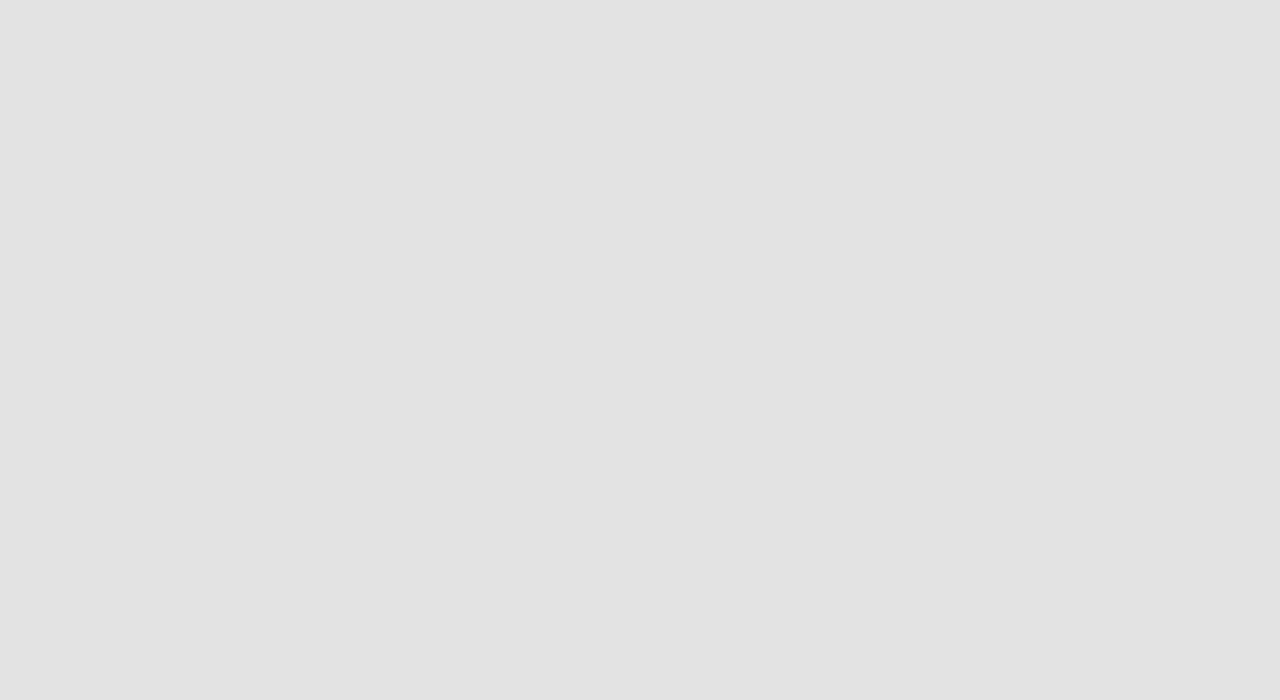
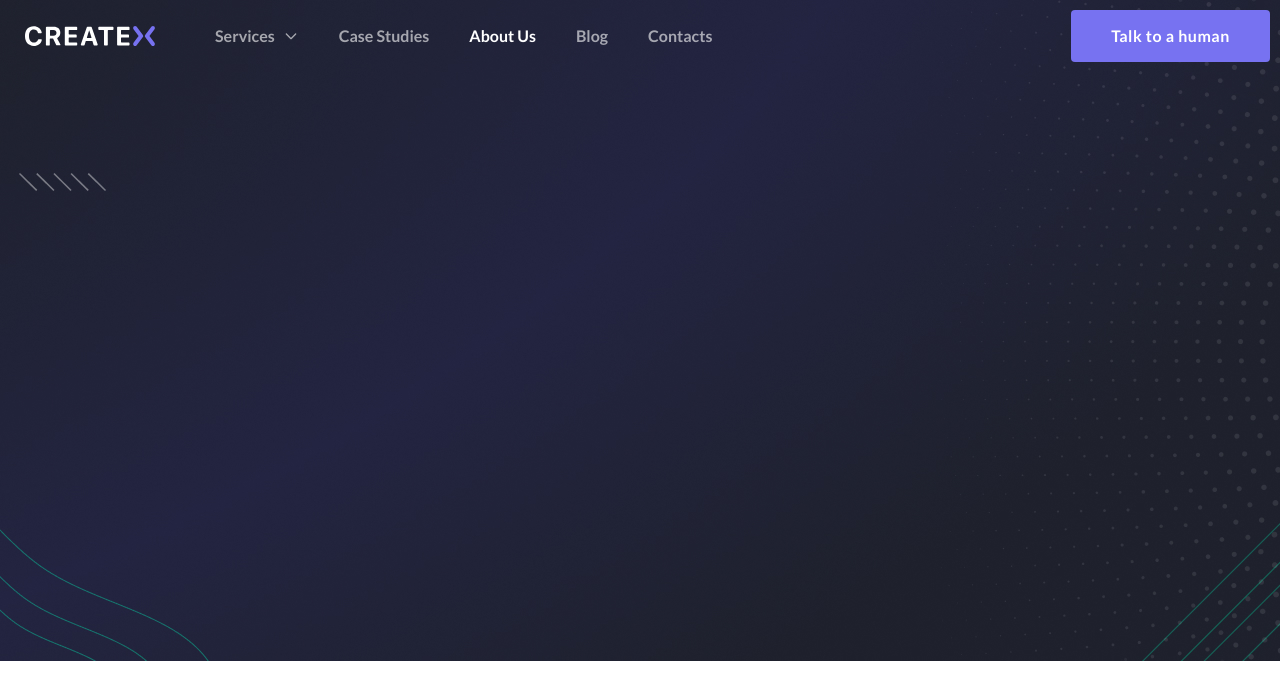
Before and after one commit to TikhonovEugeneA/FrontendProject, a website built with Vite: page index.html in a window 1280 px wide. Built offline with nearby package versions, Linux system fonts and the light colour scheme.

Commit message:
Добавляет логотип и верхнее меню навигации

```diff
--- a/index.html
+++ b/index.html
@@ -1,19 +1,49 @@
 <!doctype html>
 <html lang="en">
   <head>
+    <link rel="preconnect" href="https://fonts.googleapis.com">
+    <link rel="preconnect" href="https://fonts.gstatic.com" crossorigin>
+    <link href="https://fonts.googleapis.com/css2?family=Lato:ital,wght@0,100;0,300;0,400;0,700;0,900;1,100;1,300;1,400;1,700;1,900&display=swap" rel="stylesheet">
     <meta charset="UTF-8" />
     <link rel="icon" type="image/svg+xml" href="/vite.svg" />
     <meta name="viewport" content="width=device-width, initial-scale=1.0" />
     <title>About Us</title>
-
-    <style media="(prefers-color-scheme: light)">
-      @import url('./src/styles/colors/light.css');
-    </style>
-    <style media="(prefers-color-scheme: dark)">
-      @import url('./src/styles/colors/dark.css');
-    </style>
+    <link rel="stylesheet" href="./src/index.css">
+    <link rel="stylesheet" href="./src/styles/colors/light.css" media="(prefers-color-scheme: light)">
+    <link rel="stylesheet" href="./src/styles/colors/dark.css" media="(prefers-color-scheme: dark)">
   </head>
   <body>
+    <header class="header">
+      <div class="header__container container">
+        <div class="header__top">
+          <!-- Логотип -->
+          <div class="header__logo">
+            <a href="#" class="header__logo-link">
+              <img src="images/logo.svg" alt="Create" class="header__logo-create">
+            </a>
+          </div>
+
+          <!-- Навигация -->
+          <nav class="header__nav">
+            <ul class="header__nav-list">
+              <li class="header__nav-item">
+                <a href="#" class="header__nav-link header__nav-link-text">
+                  Services
+                  <img src="images/Down chevron.svg" alt="arrow" class="header__nav-link-arrow">
+                </a>
+              </li>
+              <li class="header__nav-item"><a href="#" class="header__nav-link">Case Studies</a></li>
+              <li class="header__nav-item"><a href="#" class="header__nav-link header__nav-link--active">About Us</a></li>
+              <li class="header__nav-item"><a href="#" class="header__nav-link">Blog</a></li>
+              <li class="header__nav-item"><a href="#" class="header__nav-link">Contacts</a></li>
+            </ul>
+          </nav>
+
+          <div class="header__actions">
+            <a href="contact" class="header__contact-link">Talk to a human</a>
+          </div>
+        </div>
+      </div>
     <script type="module" src="/src/index.js"></script>
   </body>
 </html>
--- a/src/index.css
+++ b/src/index.css
@@ -3,3 +3,4 @@
 @import './styles/normalize.css';
 @import './styles/global/utility.css';
 @import './styles/components/container.css';
+@import './styles/components/header.css';
--- a/src/styles/colors/colors.css
+++ b/src/styles/colors/colors.css
@@ -1,4 +1,18 @@
 :root {
-  --color-white: #e3e3e3;
-  --color-black: #1d1d1d;
+	--white: #fff;
+	--primary: #7772f1;
+	--secondary: #00f0b5;
+	--success: #03cea4;
+	--danger: #ff4242;
+	--warning: #f89828;
+	--info: #5a87fc;
+	--gray-900: #1e212c;
+	--gray-800: #424551;
+	--gray-700: #787a80;
+	--gray-600: #9a9ca5;
+	--gray-500: #b3b7bc;
+	--gray-400: #d7dadd;
+	--gray-300: #e5e8ed;
+	--gray-200: #f4f5f6;
+	--gray-100: #f9f9f9;
 }
--- a/src/styles/colors/light.css
+++ b/src/styles/colors/light.css
@@ -1,6 +1,7 @@
 :root {
   color-scheme: light;
 
-  --color-primary: var(--color-white);
-  --color-secondary: var(--color-black);
+  --color-primary: var(--primary);
+  --color-secondary: var(--secondary);
+
 }
--- /dev/null
+++ b/src/styles/components/header.css
@@ -0,0 +1,132 @@
+/* хедер растягивается на всю ширину экрана */
+.header {
+  width: 100%;
+  height: 661px;
+  background: url('/images/background.jpg') center/cover no-repeat;
+  display: flex;
+  justify-content: center;
+  align-items: center;
+  padding: 0;
+  position: relative;
+  align-items: flex-start;
+}
+
+/* контейнер для контента внутри хедера */
+.header__container {
+  width: 100%;
+  max-width: 1260px;
+  padding: 0 15px;
+  box-sizing: border-box;
+  margin: 0 auto;
+  position: relative;
+}
+
+/* контейнер с логотипом и навигацией */
+.header__top {
+  display: flex;
+  justify-content: flex-start;
+  align-items: center;
+  width: 100%;
+  height: 52px;
+  padding-top: 20px;
+  box-sizing: border-box;
+}
+
+.header__logo {
+  display: flex;
+  align-items: center;
+  margin-right: 60px;
+}
+
+.header__logo-link {
+  display: flex;
+  align-items: center;
+  gap: 4px;
+  transition: opacity 0.3s ease;
+}
+
+.header__logo-link:hover {
+  opacity: 0.8;
+}
+
+.header__logo-create {
+  width: 130px;
+  height: 22px;
+  object-fit: contain;
+}
+
+.header__nav {
+  width: 690px;
+  height: 26px;
+  display: flex;
+  justify-content: space-between;
+  align-items: center;
+  gap: 40px;
+}
+
+.header__nav-list {
+  display: flex;
+  list-style: none;
+  gap: 40px;
+}
+
+.header__nav-link {
+  text-decoration: none;
+  color: var(--white);
+  font-family: 'Lato', sans-serif;
+  font-size: 16px;
+  font-weight: 700;
+  line-height: 160%;
+  opacity: 0.6;
+  transition: opacity 0.3s ease;
+}
+
+.header__nav-link:hover {
+  opacity: 1;
+}
+
+.header__nav-link-text {
+  gap: 8px;
+  display: flex;
+  align-items: center;
+}
+
+.header__nav-link-arrow {
+  width: 16px;
+  height: 16px;
+}
+
+.header__nav-link--active {
+  color: var(--white);
+  opacity: 1;
+}
+
+.header__actions {
+  display: flex;
+  align-items: center;
+  gap: 10px;
+  position: absolute;
+  right: 0;
+}
+
+.header__contact-link {
+  color: var(--white);
+  font-size: 16px;
+  text-decoration: none;
+  padding: 10px 20px;
+  background-color: var(--primary);
+  border-radius: 4px;
+  font-weight: 700;
+  font-family: 'Lato', sans-serif;
+  transition: background-color 0.3s ease;
+  width: 199px;
+  height: 52px;
+  display: flex;
+  justify-content: center;
+  align-items: center;
+  letter-spacing: 0.5px;
+}
+
+.header__contact-link:hover {
+  background-color: var(--secondary); /* Например, смена фона на второй цвет */
+}
--- a/src/styles/global/utility.css
+++ b/src/styles/global/utility.css
@@ -1,5 +1,7 @@
 body {
-  background-color: var(--color-primary);
+  background-color: var(--white);
+  margin: 0;
+  padding: 0;
   color: var(--color-secondary);
   -webkit-font-smoothing: antialiased;
   -moz-osx-font-smoothing: grayscale;
```
Also changed, not shown: images/Down chevron.svg (added), images/Vector.svg (added), images/background.jpg (added), images/logo.svg (added).
